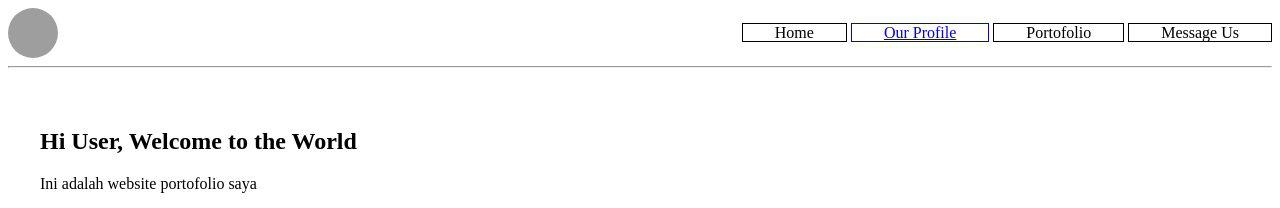
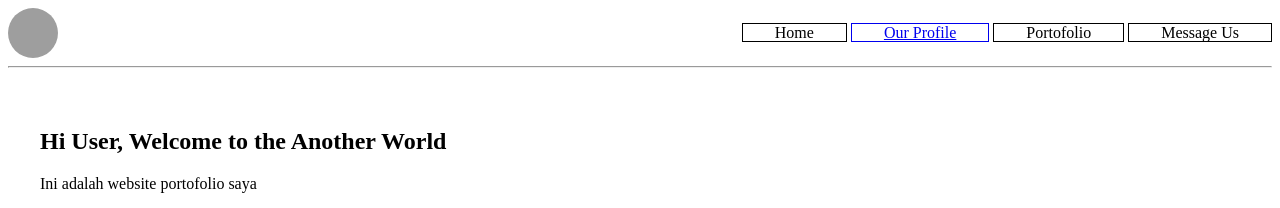
Before and after one commit to revou-fundamental-course/fundamental-astwenjihan, a plain HTML site: page index.html in a window 1280 px wide. Shown: the top 208 px of the page. Drawn offline with Linux system fonts and the light colour scheme; grey boxes are pictures that could not be loaded.

Commit message:
config website

```diff
--- a/index.html
+++ b/index.html
@@ -26,7 +26,7 @@
         <!-- Ini Home Content -->
          <section>
             <header>
-                <h1>Hi User, Welcome to the World</h1>
+                <h1>Hi User, Welcome to the Another World</h1>
             </header>
 
             <article>
```
